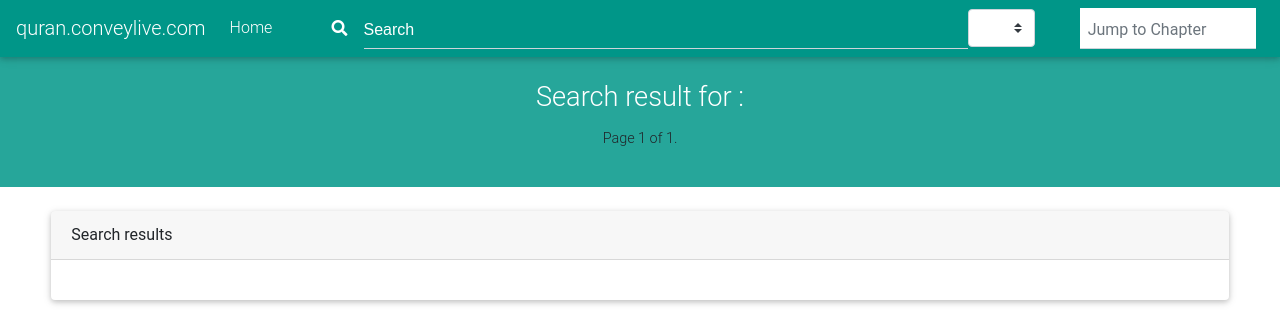
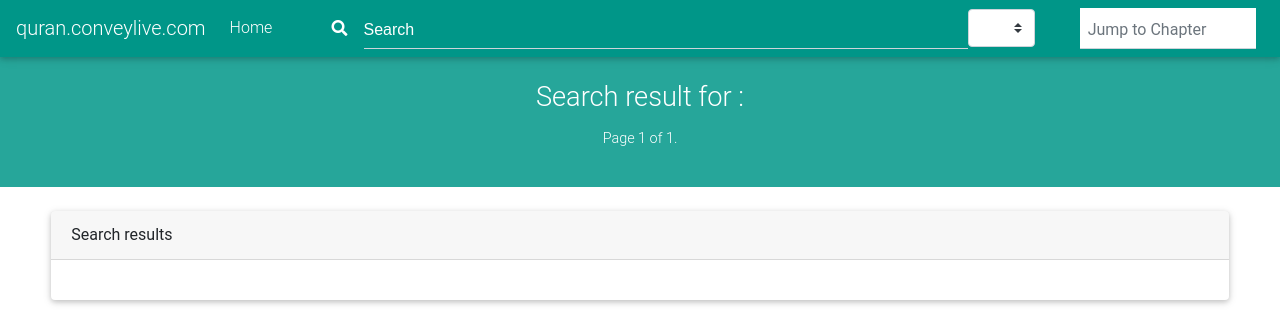
Before and after one commit to aazhbd/quoteshare, a Django app: page /search/ in a window 1280 px wide. Shown: the top 322 px of the page. Run offline with Django 3.2, Linux system fonts and the light colour scheme; data that the repository does not hold is empty; some libraries are stand-ins or nearby versions.

Commit message:
Updated search, styles, pagination, query settings.

```diff
--- a/qquote/static/css/style.css
+++ b/qquote/static/css/style.css
@@ -118,8 +118,8 @@ a{
   color: white;
 }
 
-.page-link a{
-  color: white;
+.page-link {
+  color: white !important;
 }
 
 .footer {
```
